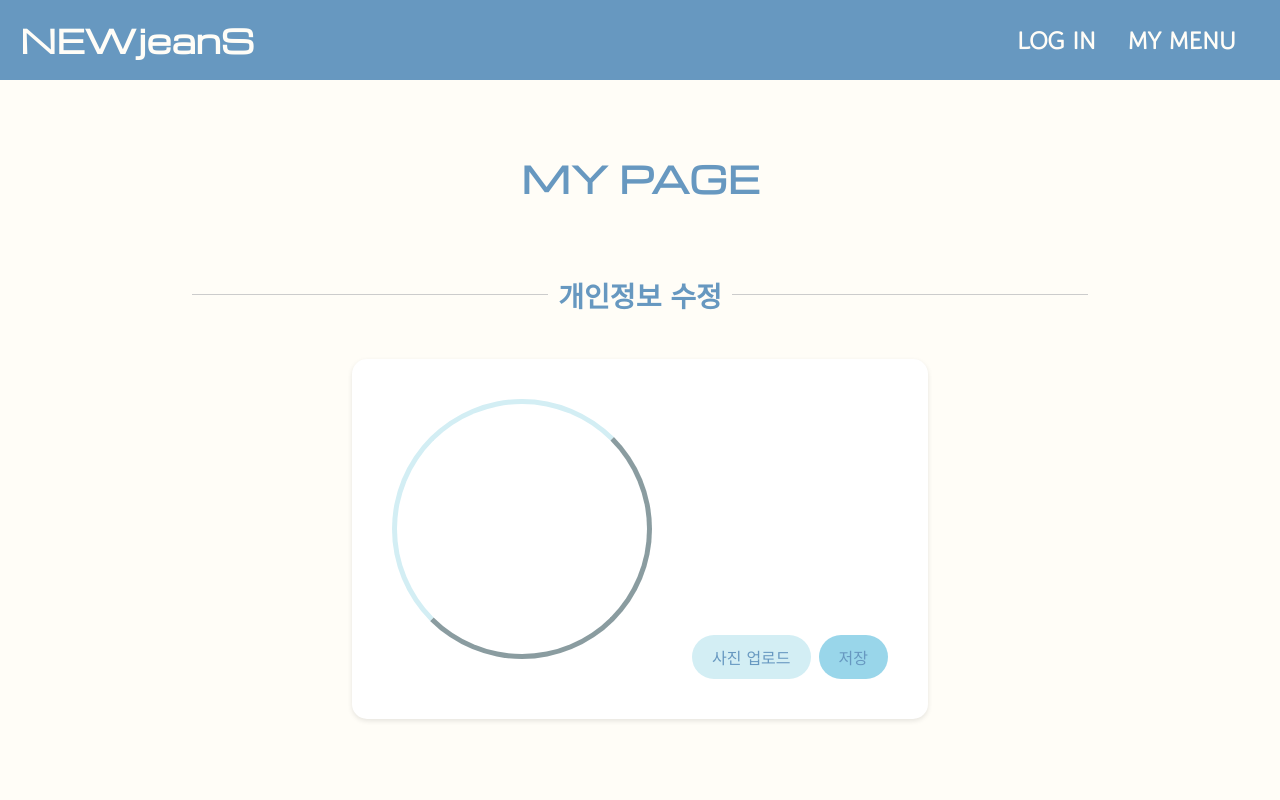
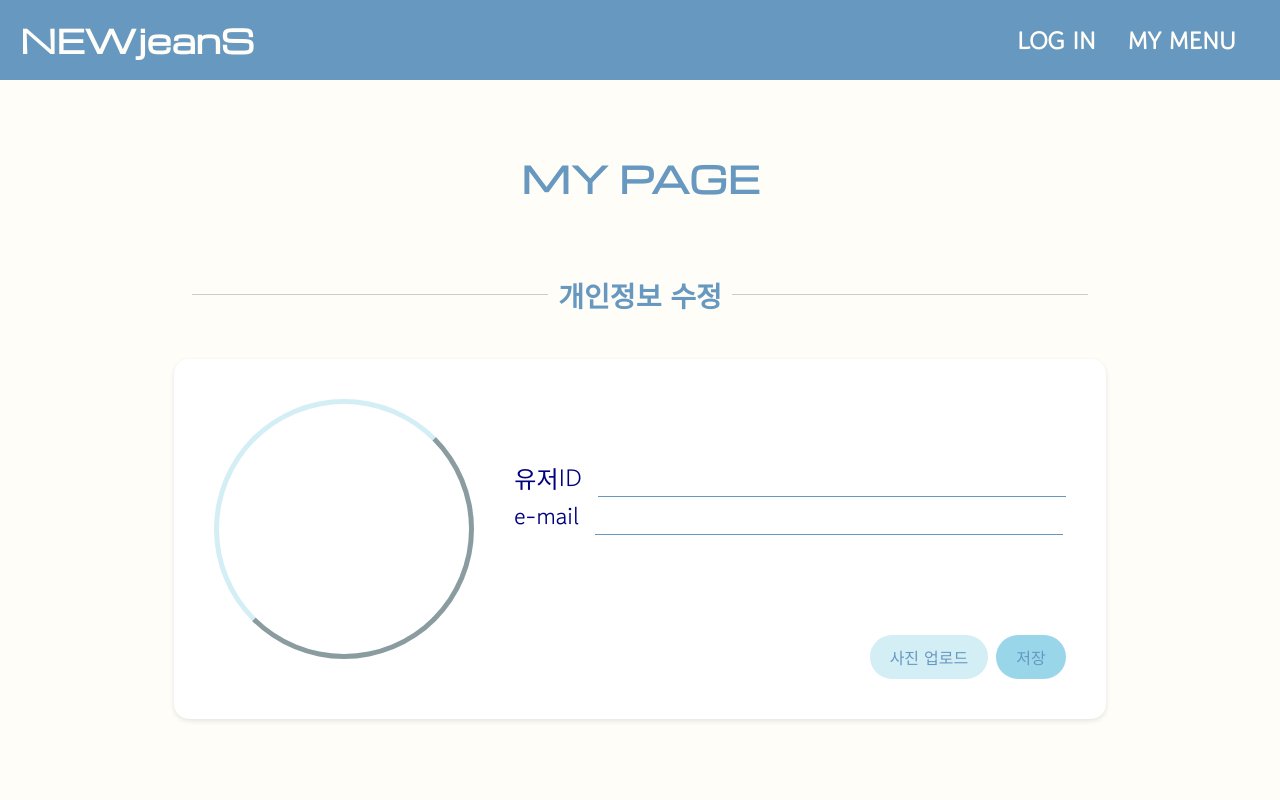
Before and after one commit to lg-cns-am-1-mini6/FE, a React (Vite) app in the folder news_app/: page /MypageProfile in a window 1280 px wide. Shown: the top 800 px of the page. Built offline with nearby package versions, Linux system fonts and the light colour scheme; a web font is replaced by a local one.

Commit message:
design: 개인정보 수정 기능을 위한 화면
인풋태그를 만들고 인풋태그에 디자인 적용

```diff
--- a/news_app/src/components/MypageProfile.css
+++ b/news_app/src/components/MypageProfile.css
@@ -64,7 +64,6 @@
   border: 5px outset var(--light-2-color);
 }
 
-/* 우측 영역 (이름, 이메일 표시) */
 .profile-info {
   flex: 1;
   padding-left: 40px;
@@ -73,7 +72,7 @@
   flex-direction: column;
   justify-content: space-between;
   align-items: self-end;
-  font-size: 25px;
+  font-size: 1.5rem;
   color: #000;
 }
 
@@ -82,8 +81,18 @@
 }
 
 .profile-content {
+  color: navy;
+  padding-bottom: 1rem;
+}
+
+.profile-content input {
+  border: none;
+  border-bottom: 1px solid var(--main-color);
   color: var(--main-color);
-  padding-bottom: 1rem;
+  margin-left: 1rem;
+  font-size: 1.5rem;
+  font-family: "Gowun Dodum", serif;
+  outline: none;
 }
 
 .profile-button {
--- a/news_app/src/components/MypageProfile.jsx
+++ b/news_app/src/components/MypageProfile.jsx
@@ -4,13 +4,8 @@ import { UserContext } from "./UserContext";
 
 export default function MypageProfile() {
   const { userInfo } = useContext(UserContext);
-
-  // const [username, setUsername] = useState("");
-  // const [email, setEmail] = useState("");
-  // const [image, setImage] = useState(null);
-
-  // // 현재 로그인한 사용자의 id (추후 인증 로직에 따라 변경 가능)
-  // const currentUserId = "member1";
+  const [username, setUsername] = useState(userInfo.username);
+  const [email, setEmail] = useState(userInfo.email);
 
   // // mock data에서 현재 사용자의 프로필 정보를 가져오는 함수
   // const fetchProfileData = () => {
@@ -80,8 +75,19 @@ export default function MypageProfile() {
         </div>
         <div className="profile-info">
           <div className="profile-content">
-            <p>{userInfo.username}</p>
-            <p>{userInfo.email}</p>
+            <div>
+              <span>유저ID</span>
+              <input
+                value={username}
+                onChange={(e) => setUsername(e.target.value)}
+              ></input>
+            </div>
+            <span>e-mail</span>
+            <input
+              type="email"
+              value={email}
+              onChange={(e) => setEmail(e.target.value)}
+            ></input>
           </div>
           <div>
             <label htmlFor="fileInput" className="profile-button">
```
